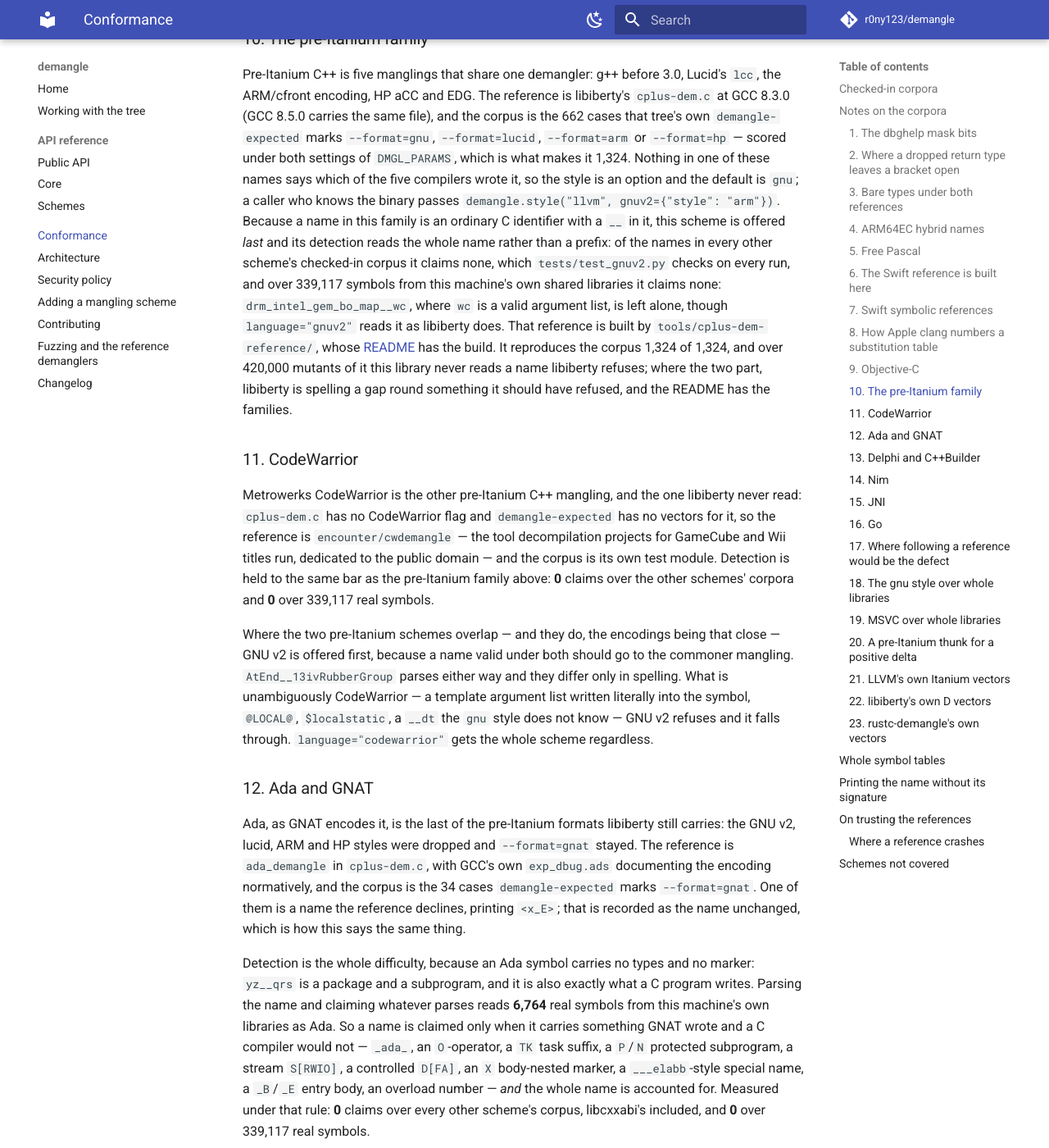
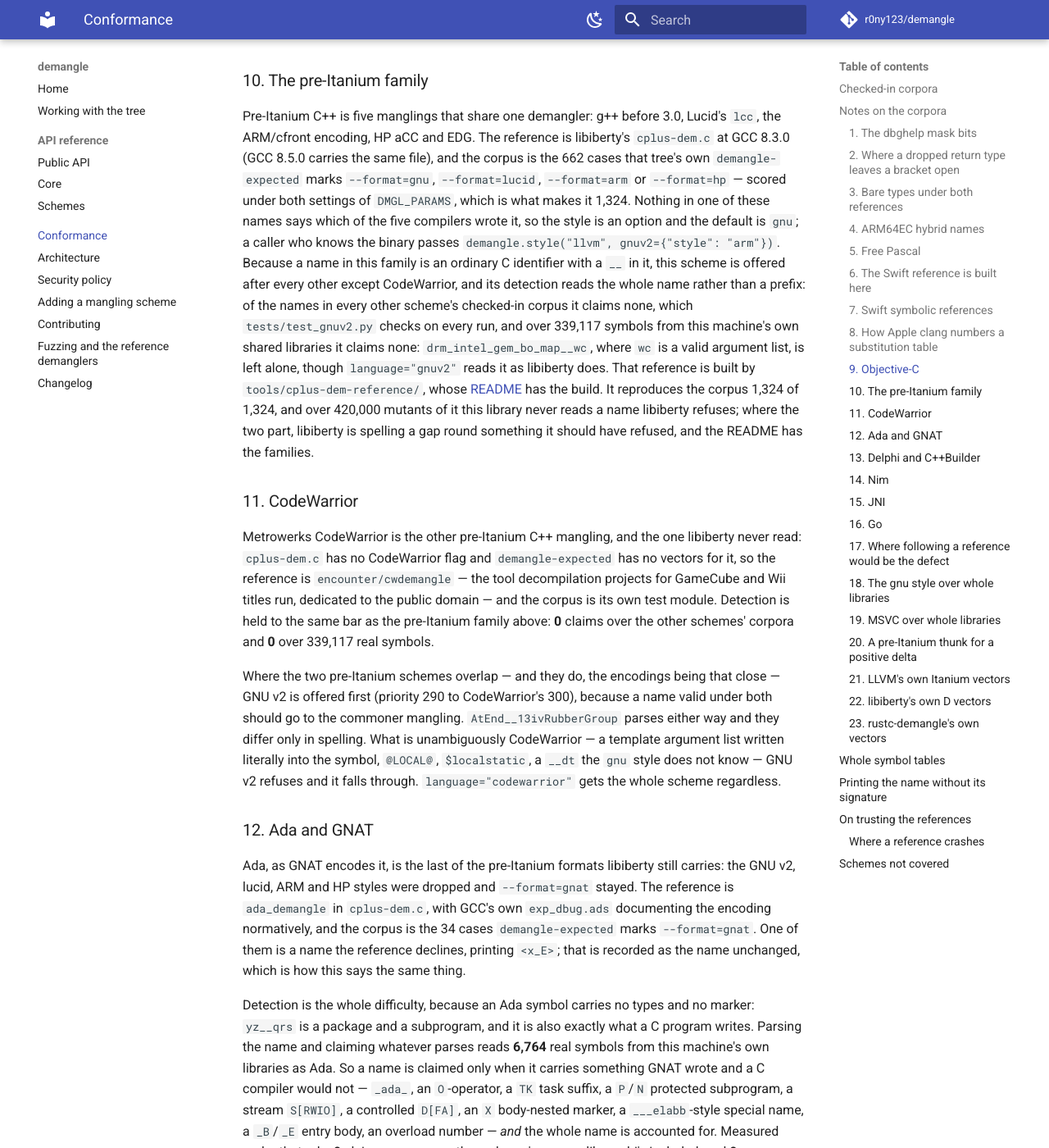
Before and after one commit to r0ny123/demangle, an MkDocs documentation site: the page built from docs/CONFORMANCE.md, in a window 1280 px wide and 1400 px high, scrolled down 6283 px. Shown: the whole window at 82% size. Built offline with MkDocs 1.6.1 and Material for MkDocs 9.7.7, drawn with Linux system fonts in a browser that asks for light colours; comment, search, counter and statistics services are not loaded; some of the changed text lies outside the part shown.

Commit message:
docs: architecture and API docs agree with the code
MSVC spelling follows llvm-undname; the hot parsers are character
dispatch and the small schemes use regexes over short names; only the
cross-scheme rule's test is itself tested; detect() and the plugin
contract say the marker-less schemes parse to decide; gnuv2's place in
the order and the Swift main-build row are stated correctly. Tests are
named for what they assert, and the style test checks every field.

```diff
--- a/CONFORMANCE.md
+++ b/CONFORMANCE.md
@@ -225,13 +227,13 @@ cases that tree's own `demangle-expected` marks `--format=gnu`, `--format=lucid`
 what makes it 1,324. Nothing in one of these names says which of the five compilers
 wrote it, so the style is an option and the default is `gnu`; a caller who knows the
 binary passes `demangle.style("llvm", gnuv2={"style": "arm"})`. Because a name in this
-family is an ordinary C identifier with a `__` in it, this scheme is offered *last* and
-its detection reads the whole name rather than a prefix: of the names in every other
-scheme's checked-in corpus it claims none, which `tests/test_gnuv2.py` checks on every
-run, and over 339,117 symbols from this machine's own shared libraries it claims none:
-`drm_intel_gem_bo_map__wc`, where `wc` is a valid argument list, is left alone, though
-`language="gnuv2"` reads it as libiberty does. That reference is built by
-`tools/cplus-dem-reference/`, whose
+family is an ordinary C identifier with a `__` in it, this scheme is offered after every
+other except CodeWarrior, and its detection reads the whole name rather than a prefix:
+of the names in every other scheme's checked-in corpus it claims none, which
+`tests/test_gnuv2.py` checks on every run, and over 339,117 symbols from this machine's
+own shared libraries it claims none: `drm_intel_gem_bo_map__wc`, where `wc` is a valid
+argument list, is left alone, though `language="gnuv2"` reads it as libiberty does. That
+reference is built by `tools/cplus-dem-reference/`, whose
 [README](https://github.com/r0ny123/demangle/blob/main/tools/cplus-dem-reference/README.md)
 has the build. It reproduces the corpus 1,324 of 1,324, and over 420,000 mutants of it
 this library never reads a name libiberty refuses; where the two part, libiberty is
@@ -247,8 +249,8 @@ test module. Detection is held to the same bar as the pre-Itanium family above:
 claims over the other schemes' corpora and **0** over 339,117 real symbols.
 
 Where the two pre-Itanium schemes overlap — and they do, the encodings being that close —
-GNU v2 is offered first, because a name valid under both should go to the commoner
-mangling. `AtEnd__13ivRubberGroup` parses either way and they differ only in spelling.
+GNU v2 is offered first (priority 290 to CodeWarrior's 300), because a name valid under
+both should go to the commoner mangling. `AtEnd__13ivRubberGroup` parses either way and they differ only in spelling.
 What is unambiguously CodeWarrior — a template argument list written literally into the
 symbol, `@LOCAL@`, `$localstatic`, a `__dt` the `gnu` style does not know — GNU v2 refuses
 and it falls through. `language="codewarrior"` gets the whole scheme regardless.
@@ -547,7 +549,8 @@ batch's 6,134 are those, the closure-prefix rule and the same rebinding
 
 The purpose-built corpus scores 100% on its own, and libstdc++ stays the harder test:
 all but one of its 5,913 symbols carry an ELF version suffix, a shape no hand-written
-test thinks to include. Real shipped binaries surface defects a purpose-built corpus does not.
+test thinks to include. Real shipped binaries surface defects a purpose-built corpus
+does not.
 
 The libstdc++ row is against GNU rather than LLVM because `llvm-cxxfilt` 18 reads 78 of
 those 5,990 names as unreadable and echoes them back: the transaction-safe clone prefix
```
Also changed, not shown: other parts of CONFORMANCE.md (+3 -1 lines), ARCHITECTURE.md (+7 -3 lines), CONTRIBUTING.md (+3 -3 lines), 6 other files.
